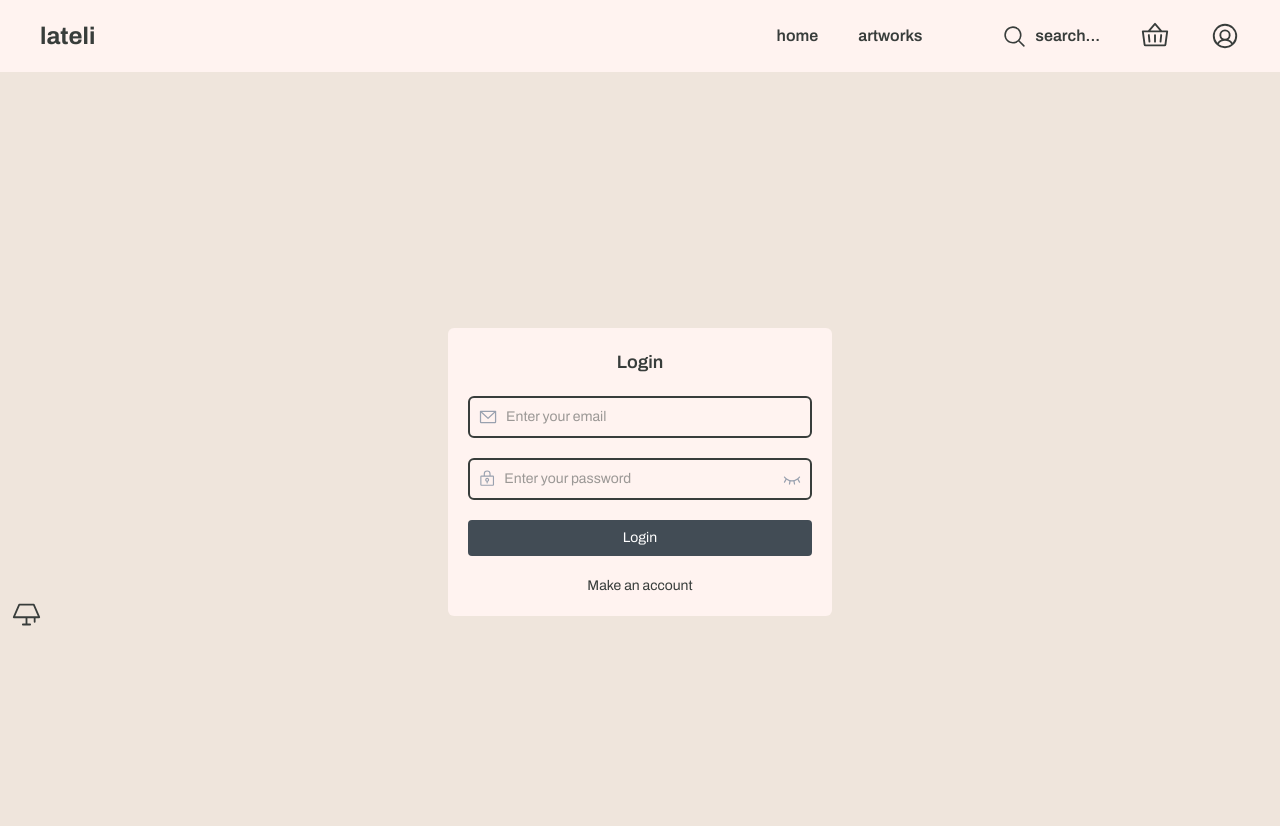
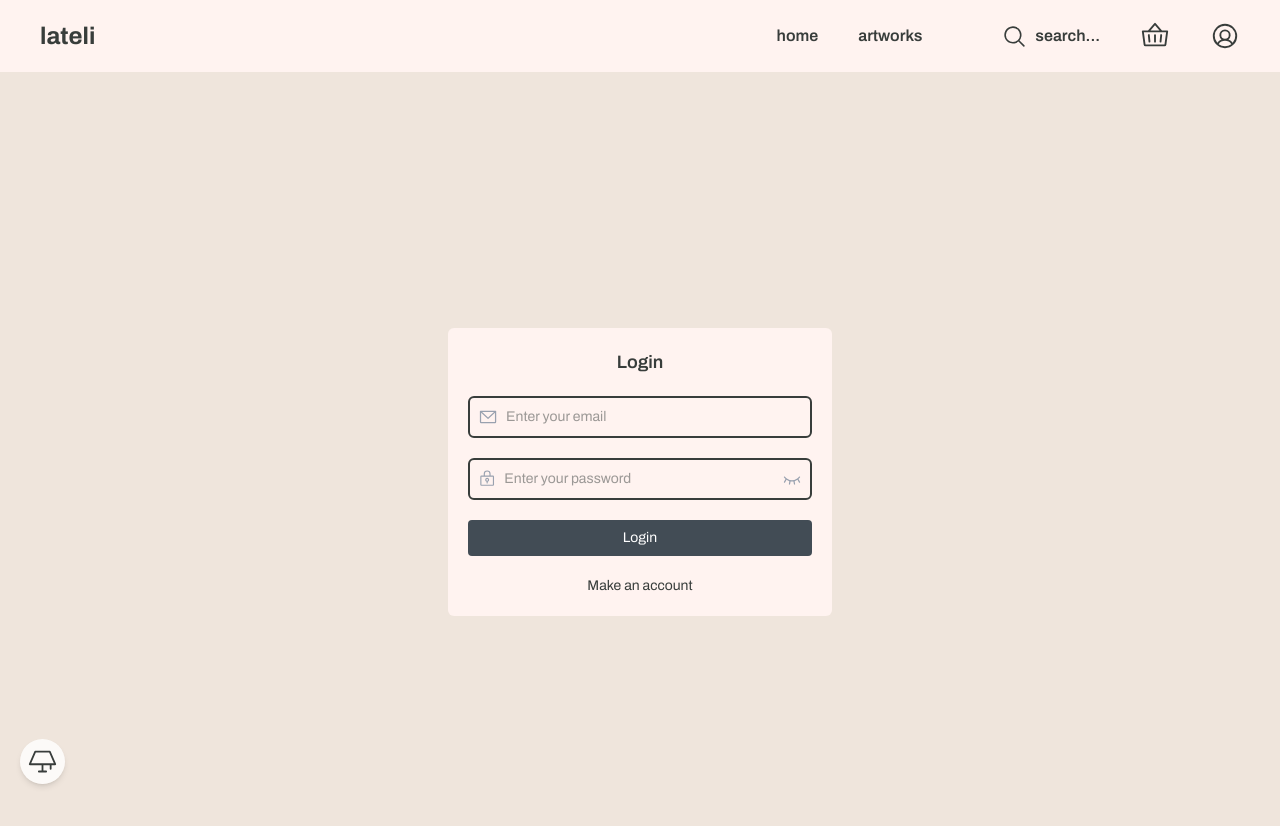
Before and after one commit to jyynso/lateli, a React (Vite) app in the folder client/: page /login in a window 1280 px wide. Shown: the top 826 px of the page. Built offline with nearby package versions, Linux system fonts and the light colour scheme; no server answers.

Commit message:
style: change ToggleTheme component to be a fixed floating butto

```diff
--- a/client/src/components/ToggleTheme.tsx
+++ b/client/src/components/ToggleTheme.tsx
@@ -14,8 +14,12 @@ function ToggleTheme() {
   };
 
   return (
-    <button className='cursor-pointer fixed mt-150 ml-3' aria-label='toggle theme' onClick={toggleTheme}>
-      <LampIcon size={29} className={darkMode ? 'text-yellow-300' : 'hover:text-(--accent-sandyBrown)'}/>
+    <button
+      className='fixed left-5 bottom-4 z-50 cursor-pointer rounded-full bg-white/80 p-2 shadow-md backdrop-blur-sm dark:bg-slate-900/80'
+      aria-label='toggle theme'
+      onClick={toggleTheme}
+    >
+      <LampIcon size={29} className={darkMode ? 'text-yellow-300' : 'hover:text-(--accent-sandyBrown)'} />
     </button>
   );
 }
--- a/client/src/pages/ProductsPage.tsx
+++ b/client/src/pages/ProductsPage.tsx
@@ -1,6 +1,5 @@
 import Artwork from '../components/Artwork';
 import SidebarFilter from '../components/SidebarFilter';
-import { MagnifyingGlassIcon } from '@phosphor-icons/react/dist/ssr';
 import { useEffect, useState } from 'react';
 import { useAuth } from '../context/AuthContext';
 
```
